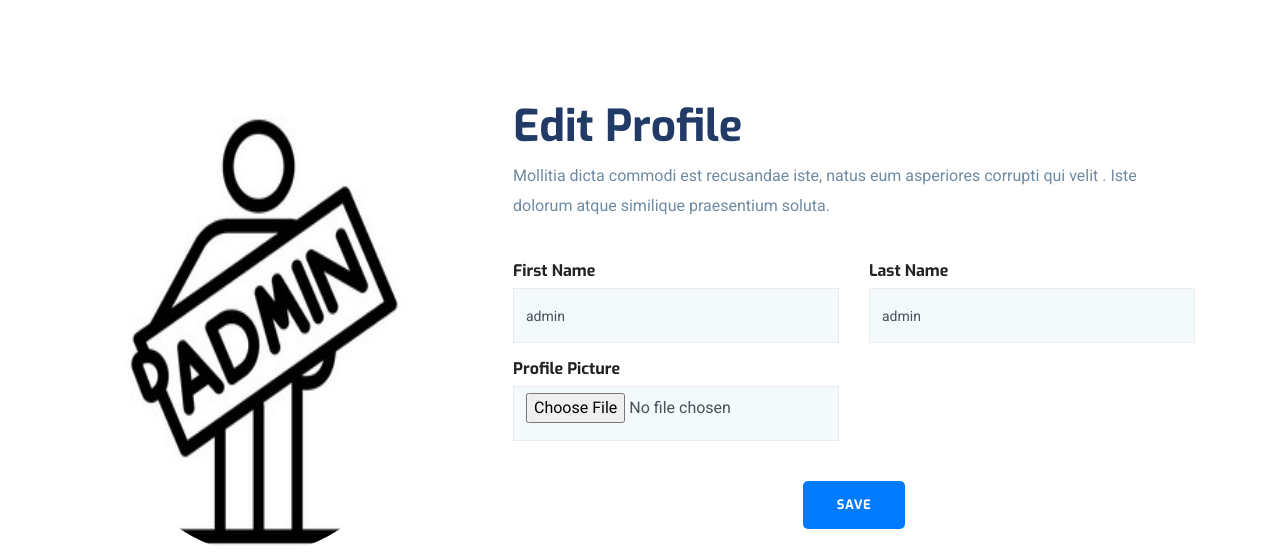
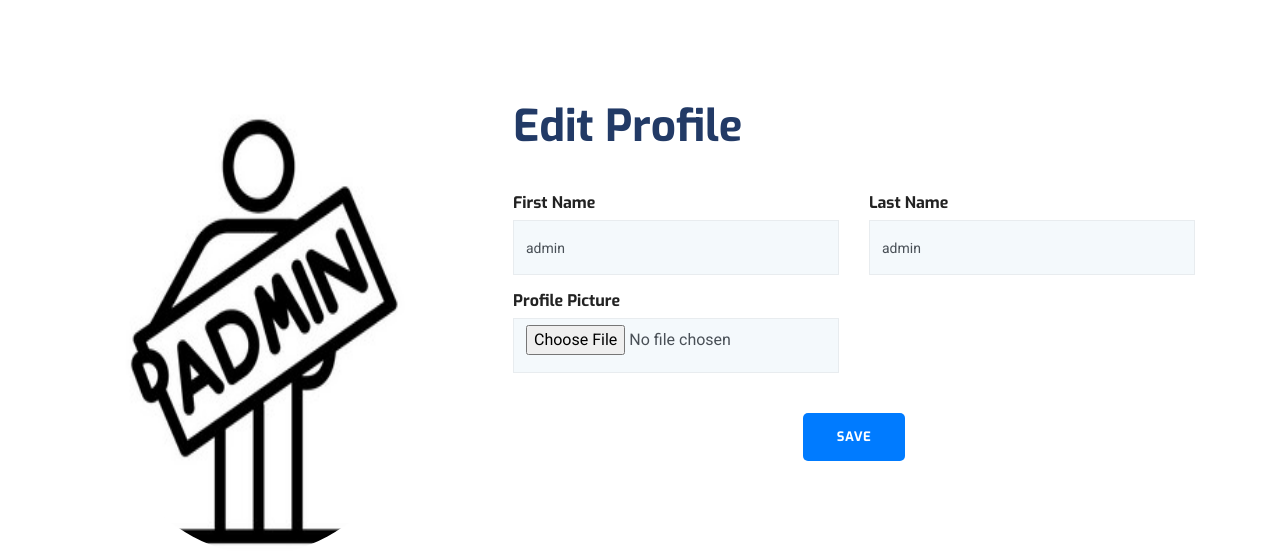
Before and after one commit to Sudeesh404/Main_Project, a Django app: template Admin/templates/admin-edit-profile.html in a window 1280 px wide; the page is wider, and only the part inside the window is pictured. Shown: the part 522-1075 px from the top of that part. Run offline with Django 4.2, Linux system fonts and the light colour scheme; the template is opened without the code that fills it: values that come from a table or form of the project are taken from there, others are empty; data comes from the database, SQL or seed files in the repository; some libraries are stand-ins or nearby versions.

Commit message:
admin-edit

```diff
--- a/Admin/templates/admin-edit-profile.html
+++ b/Admin/templates/admin-edit-profile.html
@@ -30,7 +30,7 @@
 			<div class="col-lg-8">
                 <div class="appoinment-wrap mt-5 mt-lg-0 pl-lg-5">
                  <h2 class="mb-2 title-color">Edit Profile</h2>
-                 <p class="mb-4">Mollitia dicta commodi est recusandae iste, natus eum asperiores corrupti qui velit . Iste dolorum atque similique praesentium soluta.</p>
+                 <p class="mb-4"></p>
                     <form id="#" class="appoinment-form" method="POST" action="{% url 'admin-edit-profile' %}" enctype="multipart/form-data">
                         {% csrf_token %}
                         <div class="row">
```
